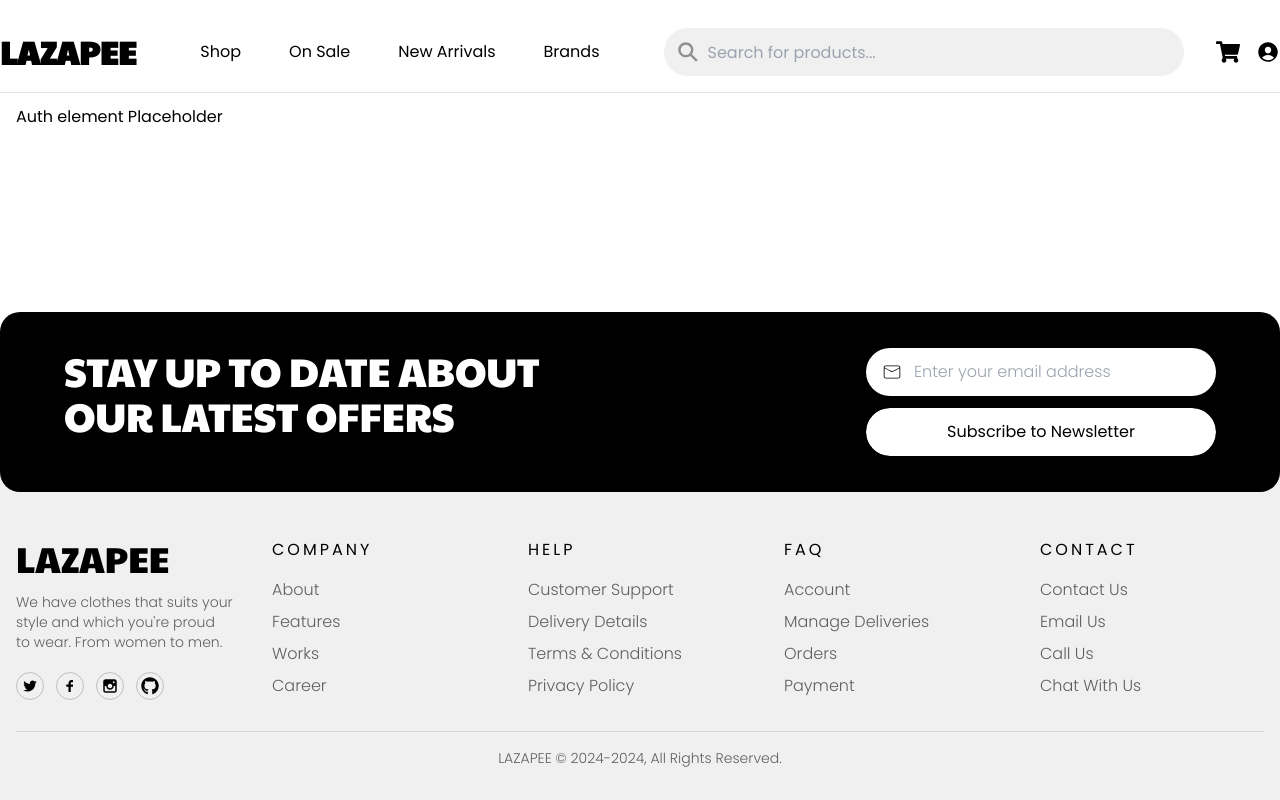
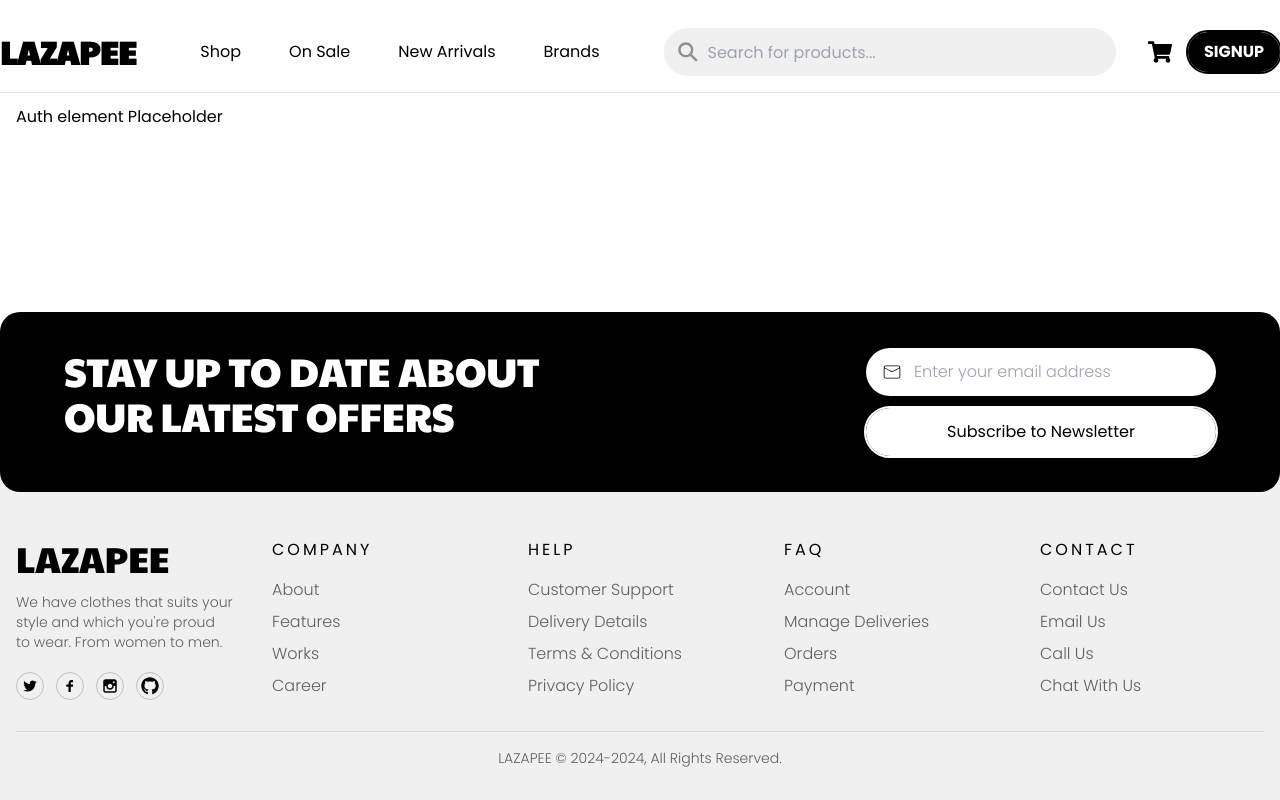
Before and after one commit to namurus/LazaPee, a React (Vite) app in the folder frontend/: page /auth/logout in a window 1280 px wide. Built offline with nearby package versions, Linux system fonts and the light colour scheme.

Commit message:
Show a signup button when user are not authenticated

```diff
--- a/frontend/src/components/CategoryShowcase.jsx
+++ b/frontend/src/components/CategoryShowcase.jsx
@@ -1,6 +1,8 @@
 import SectionHeading from './SectionHeading';
 import { useState, useEffect } from 'react';
 import PropTypes from 'prop-types';
+import { Link } from 'react-router-dom';
+import { stringToId } from '../helpers';
 
 function CategoryCard({ category }) {
   return (
@@ -55,11 +57,18 @@ function CategoryShowcase() {
     <section>
       <div className='rounded-[1.25rem] bg-[#F0F0F0] p-6 lg:container lg:mx-auto lg:rounded-[3rem] lg:p-16'>
         <div className='mb-7 mt-4 lg:m-12'>
-          <SectionHeading title='BROWSE BY dress STYLE' />
+          <SectionHeading title='BROWSE BY category' />
         </div>
         <div className='grid grid-cols-1 gap-4 lg:grid-cols-3 lg:grid-rows-2 lg:[&>*:nth-child(2)]:col-span-2 lg:[&>*:nth-child(3)]:col-span-2'>
           {categories.map((category) => {
-            return <CategoryCard key={category.name} category={category} />;
+            return (
+              <Link
+                to={`/product/${stringToId(category.name)}`}
+                key={category.name}
+              >
+                <CategoryCard category={category} />;
+              </Link>
+            );
           })}
         </div>
       </div>
--- a/frontend/src/components/Footer.jsx
+++ b/frontend/src/components/Footer.jsx
@@ -6,7 +6,7 @@ import {
   TiSocialInstagram,
 } from 'react-icons/ti';
 import { FaGithub } from 'react-icons/fa6';
-import Button from './Button';
+import InverseButton from './InverseButton';
 
 function IconLinks() {
   return (
@@ -89,9 +89,13 @@ export default function Footer() {
               className='w-full flex-1 border-none bg-transparent outline-none placeholder:font-light'
             />
           </div>
-          <Button style='w-full rounded-full bg-white px-4 py-3 text-black outline outline-2 transition-all hover:bg-transparent hover:text-inherit'>
+
+          <InverseButton
+            switchColor={true}
+            style={'rounded-full px-4 py-3 hover:text-inherit'}
+          >
             Subscribe to Newsletter
-          </Button>
+          </InverseButton>
         </div>
       </div>
       <div className='bg-[#F0F0F0] p-4 pt-36 text-left text-black lg:pt-28'>
--- a/frontend/src/components/Header.jsx
+++ b/frontend/src/components/Header.jsx
@@ -4,7 +4,10 @@ import { FaShoppingCart } from 'react-icons/fa';
 import { GiHamburgerMenu } from 'react-icons/gi';
 import { useState } from 'react';
 import { twMerge } from 'tailwind-merge';
+import { useAuth } from '../hooks/useAuth';
+import InverseButton from './InverseButton';
 export default function Header() {
+  const { isAuthenticated } = useAuth();
   const navLinks = [
     {
       title: 'Shop',
@@ -72,6 +75,7 @@ export default function Header() {
         <Link to='/cart' className='lg:ml-4'>
           <FaShoppingCart className='h-6 w-6' />
         </Link>
+        {isAuthenticated ? (
           <div
             className='relative'
             onClick={() => {
@@ -94,6 +98,13 @@ export default function Header() {
               </ul>
             </div>
           </div>
+        ) : (
+          <Link to='/auth/login'>
+            <InverseButton style={'px-4 py-2 rounded-full font-bold uppercase'}>
+              signup
+            </InverseButton>
+          </Link>
+        )}
       </div>
     </header>
   );
--- a/frontend/src/components/Hero.jsx
+++ b/frontend/src/components/Hero.jsx
@@ -1,7 +1,7 @@
 import { Link } from 'react-router-dom';
-import Button from './Button';
 import { heroBanner } from '../assets';
 import PropTypes from 'prop-types';
+import InverseButton from './InverseButton';
 export default function Hero({ displayTitle, displayText, infoModules }) {
   return (
     <section className='full-screen-section w-full bg-[#F2F0F1]'>
@@ -15,9 +15,9 @@ export default function Hero({ displayTitle, displayText, infoModules }) {
               {displayText}
             </p>
             <Link to='/shop'>
-              <Button style='mt-5 rounded-full bg-black px-16 py-4 text-white w-full outline outline-black outline-2 lg:w-auto hover:bg-transparent hover:text-black transition-all'>
+              <InverseButton style={'mt-5 px-16 py-4 lg:w-auto rounded-full'}>
                 SHOP NOW
-              </Button>
+              </InverseButton>
             </Link>
           </div>
           <div className='flex flex-wrap'>
--- /dev/null
+++ b/frontend/src/components/InverseButton.jsx
@@ -0,0 +1,32 @@
+import { twMerge } from 'tailwind-merge';
+import PropType from 'prop-types';
+
+function InverseButton({ children, style, switchColor = false, ...rest }) {
+  const defaultStyle =
+    'hover:bg-transparent w-full outline outline-2 transition-all';
+  const mergedStyle = switchColor
+    ? twMerge(
+        defaultStyle,
+        'bg-neutral-900 text-accent hover:text-neutral-900 outline-neutral-900'
+      )
+    : twMerge(
+        defaultStyle,
+        'bg-accent text-neutral-900 hover:text-accent outline-accent'
+      );
+  return (
+    <button
+      className={style ? twMerge(style, mergedStyle) : mergedStyle}
+      {...rest}
+    >
+      {children}
+    </button>
+  );
+}
+
+InverseButton.propTypes = {
+  children: PropType.node.isRequired,
+  style: PropType.string,
+  switchColor: PropType.bool,
+};
+
+export default InverseButton;
--- a/frontend/src/helpers/TextConverter.js
+++ b/frontend/src/helpers/TextConverter.js
@@ -1,5 +1,11 @@
 function stringToId(value) {
-  return value.toLowerCase().split(' ').join('-');
+  const words = value.toLowerCase().split(' ');
+  const expession = /[^a-zA-Z0-9]/g;
+  return words
+    .map((word) => {
+      return word.replace(expession, '');
+    })
+    .join('-');
 }
 
 export { stringToId };
--- a/frontend/src/routes/routes.jsx
+++ b/frontend/src/routes/routes.jsx
@@ -1,4 +1,4 @@
-import { Link, Navigate } from 'react-router-dom';
+import { Link } from 'react-router-dom';
 import App from '../App';
 import { ErrorPage, HomePage } from '../pages';
 import userRoutes from './userRoutes';
@@ -15,12 +15,11 @@ const routes = [
     errorElement: <ErrorPage />,
     children: [
       {
+        errorElement: <ErrorPage />,
+        children: [
+          {
             index: true,
             element: <HomePage />,
-      },
-      {
-        path: '*',
-        element: <Navigate to='404' />,
           },
           {
             path: '/shop',
@@ -43,6 +42,8 @@ const routes = [
           ...authRoutes,
         ],
       },
+    ],
+  },
   {
     path: '/admin',
     element: (
@@ -53,10 +54,6 @@ const routes = [
       </AuthGuard>
     ),
   },
-  {
-    path: '/404',
-    element: <ErrorPage />,
-  },
 ];
 
 export default routes;
--- a/frontend/src/routes/userRoutes.jsx
+++ b/frontend/src/routes/userRoutes.jsx
@@ -1,7 +1,13 @@
+import { AuthGuard } from '../guards';
+
 const userRoutes = [
   {
     path: '/user',
-    element: <div>User element Placeholder</div>,
+    element: (
+      <AuthGuard>
+        <div>User element Placeholder</div>,
+      </AuthGuard>
+    ),
     children: [
       {
         path: 'account',
@@ -25,6 +31,10 @@ const userRoutes = [
         path: 'orders',
         element: <div>Orders element Placeholder</div>,
       },
+      {
+        path: 'logout',
+        element: <div>Logout element Placeholder</div>,
+      },
     ],
   },
 ];
--- a/frontend/tailwind.config.js
+++ b/frontend/tailwind.config.js
@@ -17,6 +17,18 @@ export default {
         productShowcase:
           'repeat(auto-fill, minmax(clamp(250px, 1fr, 300px), 1fr))',
       },
+      colors: {
+        accent: {
+          DEFAULT: '#000000',
+        },
+        neutral: {
+          DEFAULT: '#F0F0F0',
+          900: '#ffffff',
+        },
+        primary: {
+          DEFAULT: '#000000',
+        },
+      },
     },
   },
   plugins: [],
```
Lines whose indentation alone changed are shown as unchanged.
